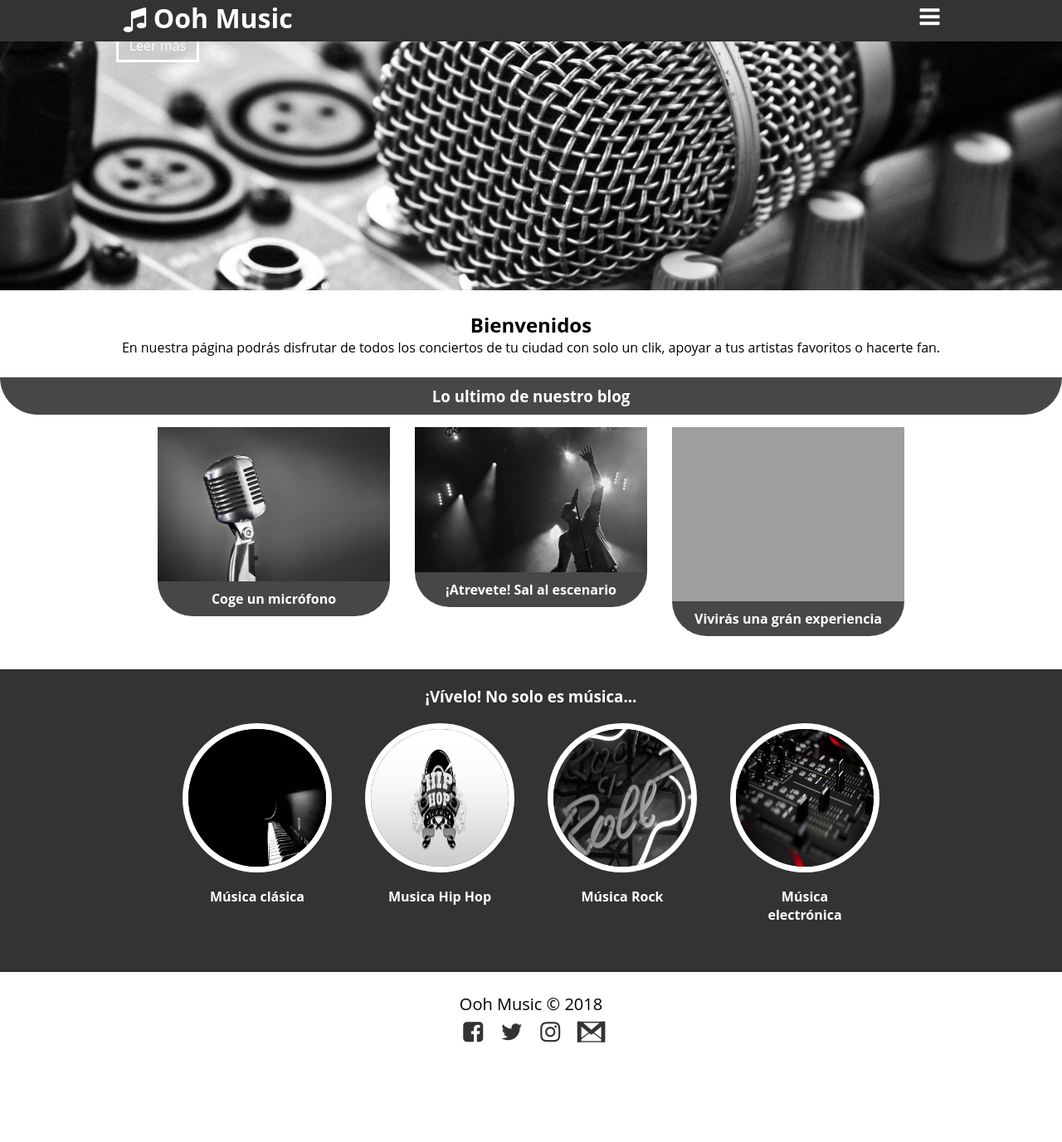
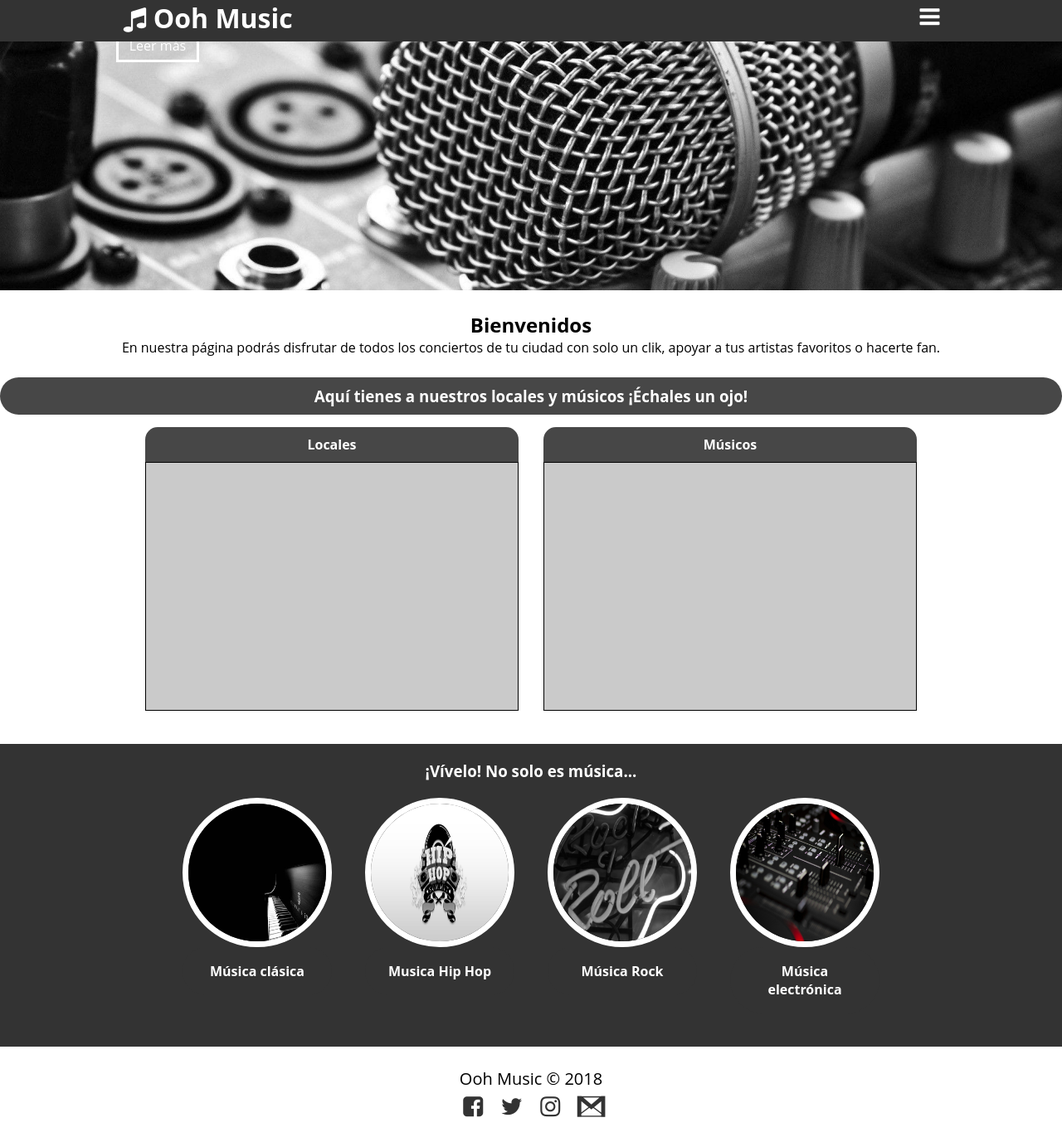
Before and after one commit to emorcc23/Proyecto-Transversal-PHP-, a PHP site: page / in a window 1280 px wide. Shown: the whole page at 83% size. Before the commit the page ends 1257 px from the top, so only its background shows below. Run offline with PHP 8.4, Linux system fonts and the light colour scheme; grey boxes are pictures that could not be loaded.

Commit message:
Diseño listas en index.php listos

```diff
--- a/css/blog.css
+++ b/css/blog.css
@@ -1,10 +1,16 @@
-#blog h3,h4 {
+    #blog h3,h4 {
     text-align: center;
     padding: 10px;
     background: rgba(51,51,51,0.9);
-    border-bottom-left-radius: 50px;
-    border-bottom-right-radius: 50px;
+    border-radius: 50px;
     color: white;
+}
+
+#blog h4 {
+    border-top-left-radius: 15px;
+    border-top-right-radius: 15px;
+    border-bottom-left-radius: 0px;
+    border-bottom-right-radius: 0px;
 }
 
 #blog .contenedor {
@@ -15,9 +21,30 @@
 
 #blog article {
     margin: 15px;
+    width: 450px;
 }
 
-#blog img {
+#blog article h4 {
+    background: rgba(51,51,51,0.9);
+    cursor: pointer;
+}
+
+#blog .listas {
     width: 100%;
-    max-width: 280px;
+    max-width: 450px;
+    height: 300px;
+    border: solid;
+    border-width: thin;
+    background: #CACACA;
+    overflow: auto;
 }
+
+#blog .listas p {
+    position: sticky;
+    padding: 8px;
+    font-size: 17px;
+}
+
+#blog .listas p:hover {
+    background: rgba(255,255,255,0.8);
+}
--- a/index.php
+++ b/index.php
@@ -50,19 +50,19 @@
             </section>
 
             <section id="blog">
-                <h3>Lo ultimo de nuestro blog</h3>
+                <h3>Aquí tienes a nuestros locales y músicos ¡Échales un ojo!</h3>
                 <div class="contenedor">
                     <article>
-                        <img src="Imagenes/Micr%C3%B3fono.jpg">
-                        <h4>Coge un micrófono</h4>
+                        <h4>Locales</h4>
+                        <div class="listas">
+                           <p></p>
+                        </div>
                     </article>
                     <article>
-                        <img src="Imagenes/conciertos.jpg">
-                        <h4>¡Atrevete! Sal al escenario</h4>
-                    </article>
-                    <article>
-                        <img src="Imagenes/fans.jpg">
-                        <h4>Vivirás una grán experiencia</h4>
+                        <h4>Músicos</h4>
+                        <div class="listas">
+                            <p></p>
+                        </div>
                     </article>
                 </div>
             </section>
```
